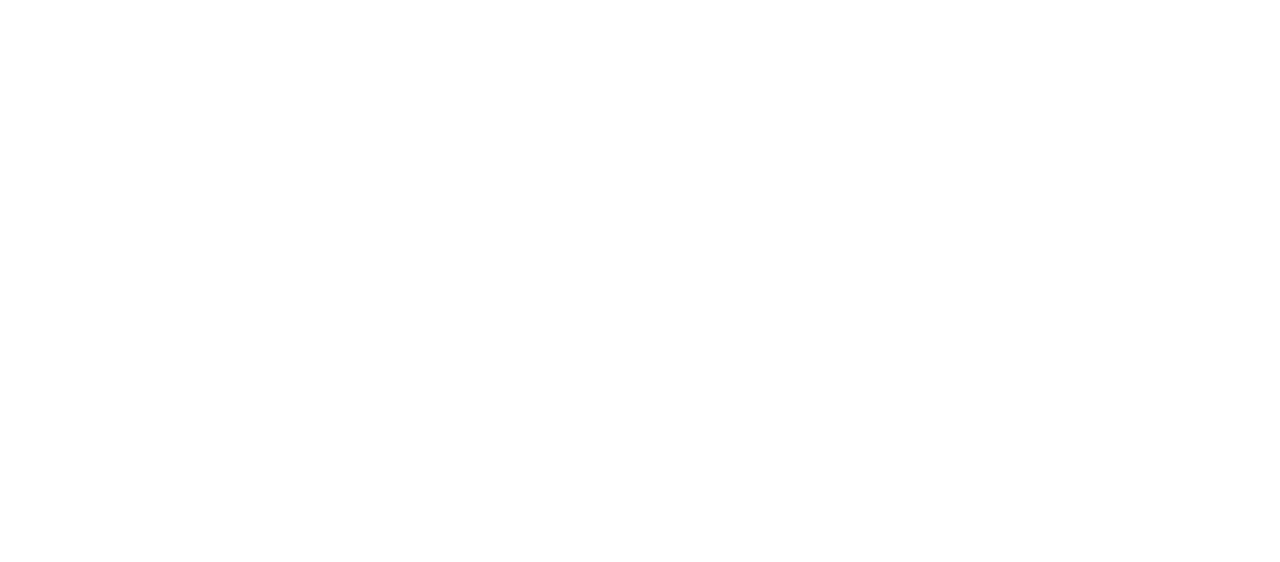
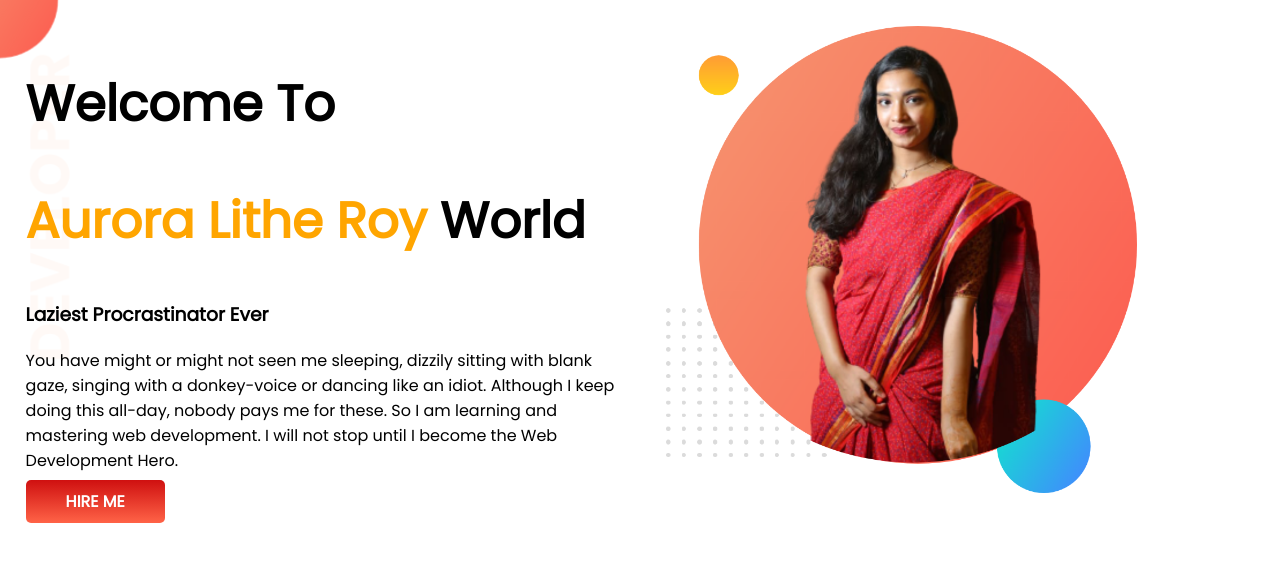
Before and after one commit to AurorA1610/developer-portfolio, a plain HTML site: page index.html in a window 1280 px wide. Drawn offline with Linux system fonts and the light colour scheme.

Commit message:
first part done

```diff
--- a/index.html
+++ b/index.html
@@ -5,9 +5,25 @@
     <meta http-equiv="X-UA-Compatible" content="IE=edge">
     <meta name="viewport" content="width=device-width, initial-scale=1.0">
     <title>Aurora Portfolio</title>
+    <link rel="preconnect" href="https://fonts.googleapis.com">
+    <link rel="preconnect" href="https://fonts.gstatic.com" crossorigin>
+    <link href="https://fonts.googleapis.com/css2?family=Poppins&display=swap" rel="stylesheet">
     <link rel="stylesheet" href="style.css">
 </head>
 <body>
-
+    <section class="top-banner">
+        <div class="hw">
+            <h1>Welcome To</h1>
+            <h1><span>Aurora Lithe Roy</span> World</h1>
+            <h3>Laziest Procrastinator Ever</h3>
+            <p>
+                You have might or might not seen me sleeping, dizzily sitting with blank gaze, singing with a donkey-voice or dancing like an idiot. Although I keep doing this all-day, nobody pays me for these. So I am learning and mastering web development. I will not stop until I become the Web Development Hero.
+            </p>
+            <a class="link-button" href="https://www.linkedin.com/in/aurora-lithe-roy-7719341b3" target="_blank">HIRE ME</a>
+        </div>
+        <div class="hw">
+            <img src="\showOff\amiekno.png" alt="My Picture">
+        </div>
+    </section>
 </body>
 </html>
--- a/style.css
+++ b/style.css
@@ -0,0 +1,32 @@
+body{
+    font-family: 'Poppins', sans-serif;
+    margin: 0;
+}
+h1{
+    font-size: 50px;
+}
+span{
+    color:orange;
+}
+section{
+    display: flex;
+}
+.hw{
+    width: 50%;
+    padding: 2%;
+}
+.hw img{
+    width: 80%;
+}
+.link-button{
+    text-decoration: none;
+    background-image:linear-gradient(rgb(207, 16, 16), tomato);
+    padding: 10px 40px;
+    font-weight: 700;
+    border-radius: 5px;
+    color: white;
+}
+.top-banner{
+    background-image: url(images/top-banner.png);
+    background-repeat: no-repeat;
+}
```
Also changed, not shown: images/dream-bg.png (added), images/exp-bg.png (added), images/jhankar.png (added), images/jhankar2.png (added), images/my-bg.png (added), images/my-bg2.png (added), images/top-banner.png (added), showOff/amiduino.png (added), showOff/amiekno.png (added), 7 other files.
